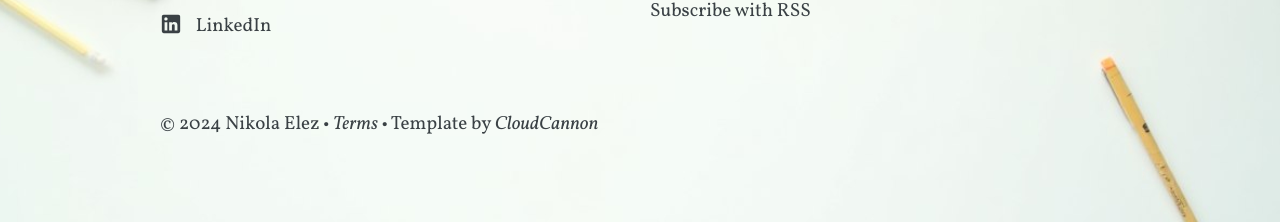
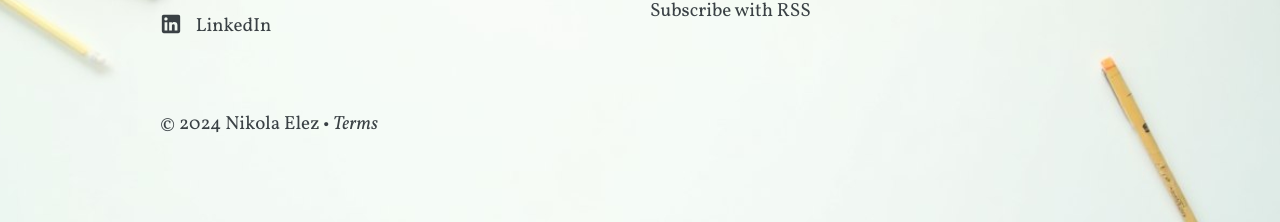
Before and after one commit to cryptonikki/cryptonikki.github.io, a Jekyll site: the page built from index.html, in a window 1280 px wide. Shown: the part 1456-1678 px from the top of the page. Built offline with Jekyll 4.4.1, drawn with Linux system fonts in a browser that asks for light colours; nearby versions of some CDN libraries; some web fonts are replaced.

Commit message:
removed cloudcannon

```diff
--- a/_layouts/default.html
+++ b/_layouts/default.html
@@ -131,8 +131,6 @@
             <p class="container">
                 &copy; {{ site.time | date: '%Y' }} {{ site.data.company.title }} &bull;
                 <a href="{{ site.baseurl }}/terms/">Terms</a>
-                &bull;
-                Template by <a href="http://cloudcannon.com/">CloudCannon</a>
             </p>
         </div>
     </footer>
```
